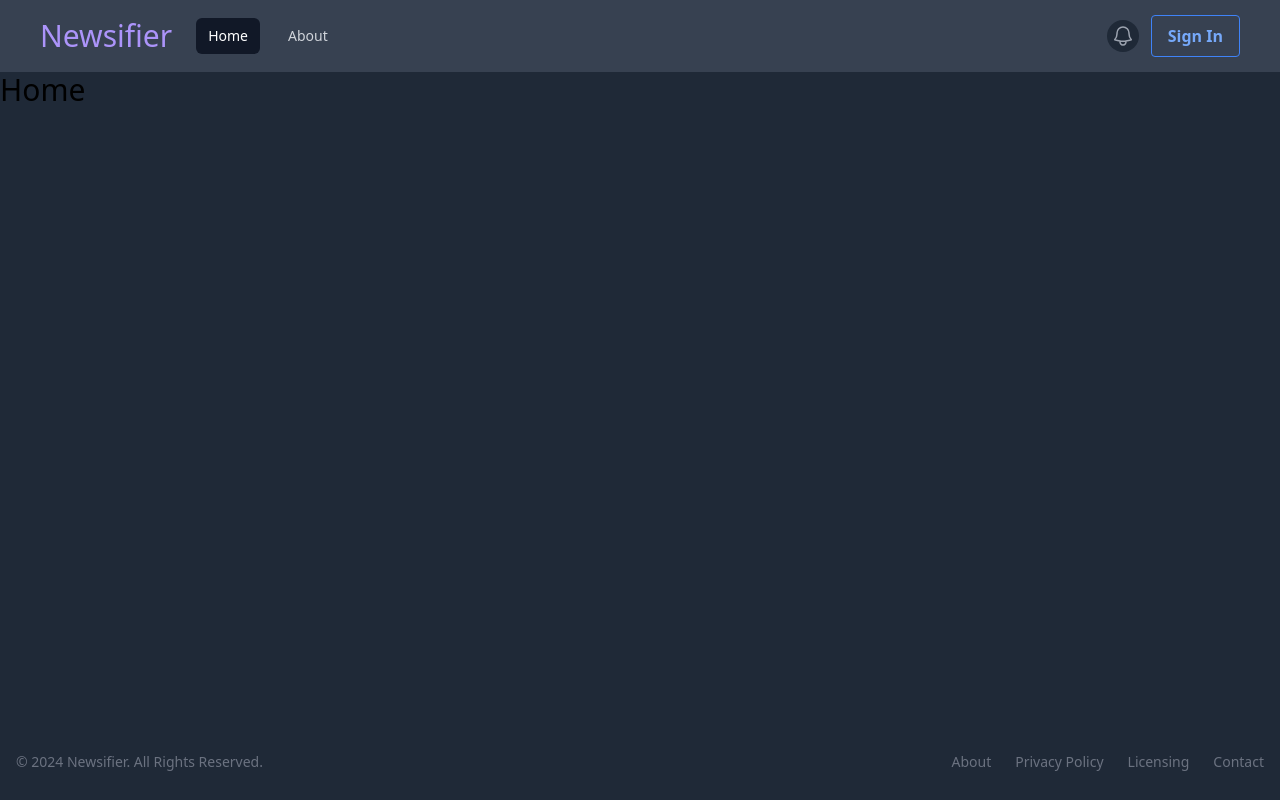
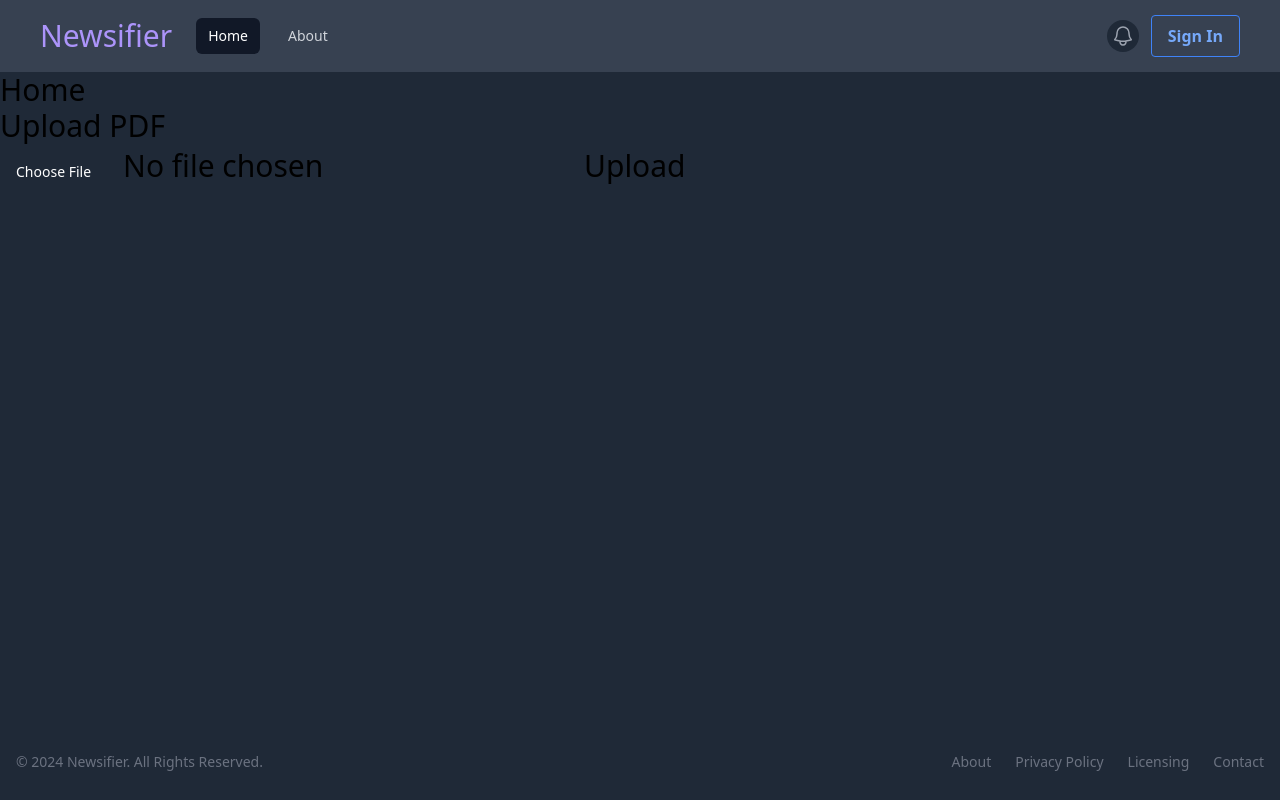
Before and after one commit to sarveshmore2004/BNY-hackathon, a React (Vite) app in the folder frontend/: page / in a window 1280 px wide. Built offline with nearby package versions, Linux system fonts and the light colour scheme.

Commit message:
added file upload

```diff
--- a/frontend/src/pages/Home.jsx
+++ b/frontend/src/pages/Home.jsx
@@ -1,11 +1,39 @@
+import { useState } from "react";
 import Footer from "../components/Footer"
 import Header from "../components/Header"
 
 function Home() {
+  const [file, setFile] = useState(null);
+
+    const handleFileChange = (event) => {
+        setFile(event.target.files[0]);
+    };
+
+    const handleUpload = async (event) => {
+        event.preventDefault();
+        const formData = new FormData();
+        formData.append('pdf', file);
+
+        try {
+            // backend logic
+            console.log('Uploaded data:', data);
+        } catch (error) {
+            console.error('Error uploading file:', error);
+        }
+    };
+
   return (
     <div className="flex flex-col min-h-screen bg-gray-800 ">
       <Header/>
-      <div className=' text-3xl flex-1'>Home</div>
+      <div className=' text-3xl flex-1'>Home
+        <div>
+            <h1>Upload PDF</h1>
+            <form onSubmit={handleUpload}>
+                <input type="file" accept="application/pdf" onChange={handleFileChange} required />
+                <button type="submit">Upload</button>
+            </form>
+        </div>
+      </div>
       <Footer />
     </div>
   )
```
